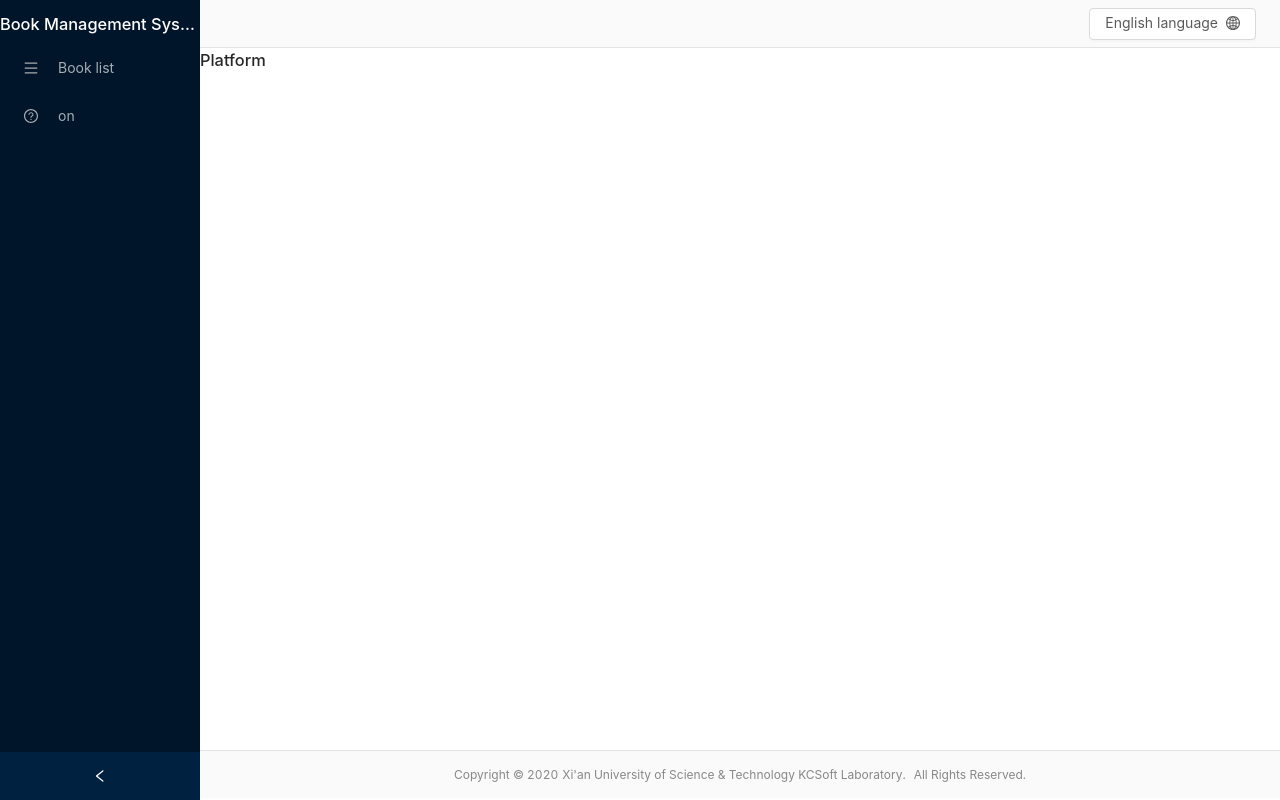
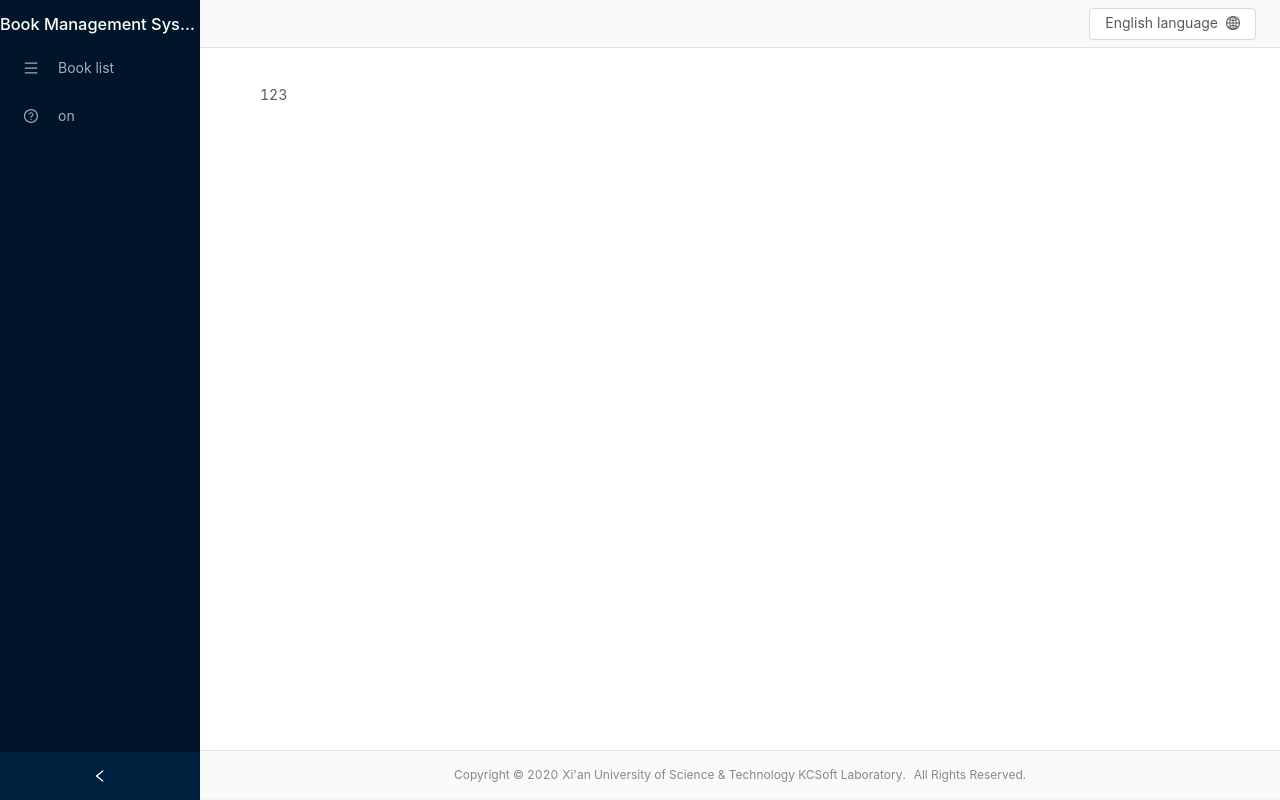
Before and after one commit to EuphoriaCHN/book-frontend, a React app: page / in a window 1280 px wide. Built offline with nearby package versions, Linux system fonts and the light colour scheme; the HTML template or start-up script is replaced by a standard one.

Commit message:
style: 💄 base.scss

```diff
--- a/package.json
+++ b/package.json
@@ -78,6 +78,7 @@
     "react": "^16.13.1",
     "react-dom": "^16.13.1",
     "react-i18next": "^11.7.0",
+    "react-lazyload": "^3.0.0",
     "react-router": "^5.2.0",
     "react-router-dom": "^5.2.0",
     "sass-loader": "^7.3.1",
--- a/src/App.tsx
+++ b/src/App.tsx
@@ -11,6 +11,8 @@
 import Footer from 'component/Footer/Footer';
 import Sider from 'component/Sider/Sider';
 
+import './common/style/base.scss';
+
 type IProps = H.History;
 
 const App: React.FC<IProps> = (props: IProps): React.ReactElement => (
@@ -18,7 +20,7 @@
     <HashRouter>
       <Layout>
         <Sider />
-        <Layout className={'container'}>
+        <Layout className={'layout-container'}>
           <Header />
           <Router />
           <Footer />
--- /dev/null
+++ b/src/common/style/base.scss
@@ -0,0 +1,148 @@
+%ellip {
+  text-overflow: ellipsis;
+  white-space: nowrap;
+  overflow: hidden;
+}
+
+body {
+  // font-size: 12px;
+  min-width: 1000px;
+  overflow-x: hidden;
+}
+
+html,
+body,
+div,
+span,
+applet,
+object,
+iframe,
+h1,
+h2,
+h3,
+h4,
+h5,
+h6,
+p,
+blockquote,
+pre,
+a,
+abbr,
+acronym,
+address,
+big,
+cite,
+code,
+del,
+dfn,
+em,
+img,
+ins,
+kbd,
+q,
+s,
+samp,
+small,
+strike,
+strong,
+sub,
+sup,
+tt,
+var,
+b,
+u,
+i,
+center,
+dl,
+dt,
+dd,
+ol,
+ul,
+li,
+fieldset,
+form,
+label,
+legend,
+table,
+caption,
+tbody,
+tfoot,
+thead,
+tr,
+th,
+td,
+article,
+aside,
+canvas,
+details,
+embed,
+figure,
+figcaption,
+footer,
+header,
+hgroup,
+menu,
+nav,
+output,
+ruby,
+section,
+summary,
+time,
+mark,
+audio,
+video {
+  margin: 0;
+  padding: 0;
+  border: 0;
+  // font-size: 100%;
+  // font: inherit;
+  // vertical-align: baseline;
+}
+/* HTML5 display-role reset for older browsers */
+article,
+aside,
+details,
+figcaption,
+figure,
+footer,
+header,
+hgroup,
+menu,
+nav,
+section {
+  display: block;
+}
+body {
+  line-height: 1;
+}
+ol,
+ul {
+  list-style: none;
+}
+blockquote,
+q {
+  quotes: none;
+}
+blockquote:before,
+blockquote:after,
+q:before,
+q:after {
+  content: "";
+  content: none;
+}
+table {
+  border-collapse: collapse;
+  border-spacing: 0;
+}
+
+.layout-container {
+  height: 100vh;
+  overflow: hidden;
+}
+
+.container {
+  min-height: 100%;
+  overflow-y: scroll;
+  box-sizing: border-box;
+  padding: 40px 60px;
+}
--- a/src/container/Platform/Platform.tsx
+++ b/src/container/Platform/Platform.tsx
@@ -6,8 +6,11 @@
 type IProps = WithTranslation;
 
 const Platform: React.SFC<IProps> = props => {
+  const [pageSize, setPageSize] = React.useState<number>(10);
+  const [currentIndex, setCurrentIndex] = React.useState<number>(1);
+
   const render = React.useMemo<JSX.Element>(() => (
-    <h1>Platform</h1>
+    <div className={'platcorm container'}>123</div>
   ), []);
 
   return render;
```
Also changed, not shown: src/component/Bar/Bar.scss (added), src/component/Bar/Bar.tsx (added), src/euphoria.jpg (deleted), 1 other file (tests, documents, lock files or other folders).
